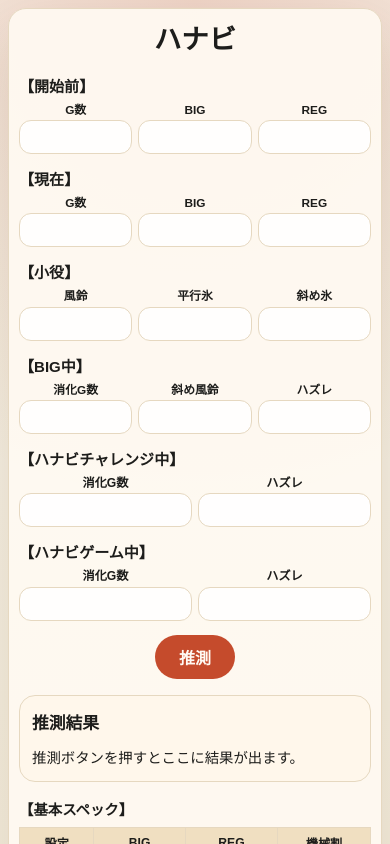
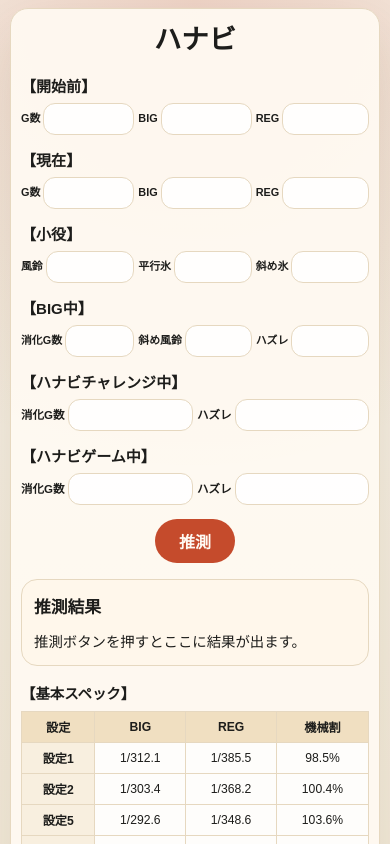
Before and after one commit to umedademu/suisoku, a Next.js app: page /hanabi in a window 390 px wide. Shown: the top 844 px of the page. Built offline with nearby package versions, Linux system fonts and the light colour scheme.

Commit message:
スマホ表示で左ラベルを維持しつつさらに細身化

```diff
--- a/app/globals.css
+++ b/app/globals.css
@@ -49,7 +49,7 @@ a {
 }
 
 .card-wide {
-  max-width: 390px;
+  max-width: 370px;
 }
 
 .title {
@@ -100,7 +100,7 @@ a {
 
 .input-row {
   display: grid;
-  gap: 6px;
+  gap: 4px;
 }
 
 .input-row-1 {
@@ -118,14 +118,16 @@ a {
 .input-field {
   display: grid;
   grid-template-columns: max-content minmax(0, 1fr);
-  gap: 6px;
+  gap: 4px;
   align-items: center;
+  min-width: 0;
 }
 
 .input-label {
-  font-size: 0.82rem;
+  font-size: 0.78rem;
   font-weight: 700;
-  line-height: 1.2;
+  line-height: 1.1;
+  white-space: nowrap;
 }
 
 .number-input {
@@ -135,7 +137,7 @@ a {
   background: rgba(255, 255, 255, 0.9);
   color: var(--text);
   font: inherit;
-  padding: 7px 8px;
+  padding: 6px 6px;
   min-width: 0;
 }
 
@@ -338,33 +340,29 @@ a {
     grid-template-columns: repeat(3, minmax(0, 1fr));
   }
 
-  .input-field {
-    gap: 4px;
-  }
-
   .input-row-3 .input-field {
-    grid-template-columns: minmax(0, 1fr);
+    grid-template-columns: max-content minmax(0, 1fr);
     gap: 3px;
   }
 
   .input-row-3 .input-label {
-    font-size: 0.74rem;
-    text-align: center;
+    font-size: 0.68rem;
+    text-align: left;
   }
 
   .input-row-2 .input-field {
-    grid-template-columns: minmax(0, 1fr);
+    grid-template-columns: max-content minmax(0, 1fr);
     gap: 3px;
   }
 
   .input-row-2 .input-label {
-    font-size: 0.76rem;
-    text-align: center;
+    font-size: 0.72rem;
+    text-align: left;
   }
 
   .input-row-2 .number-input,
   .input-row-3 .number-input {
-    padding: 7px 6px;
+    padding: 6px 4px;
   }
 
   .result-item {
```
Also changed, not shown: 1 other file (tests, documents, lock files or other folders).
